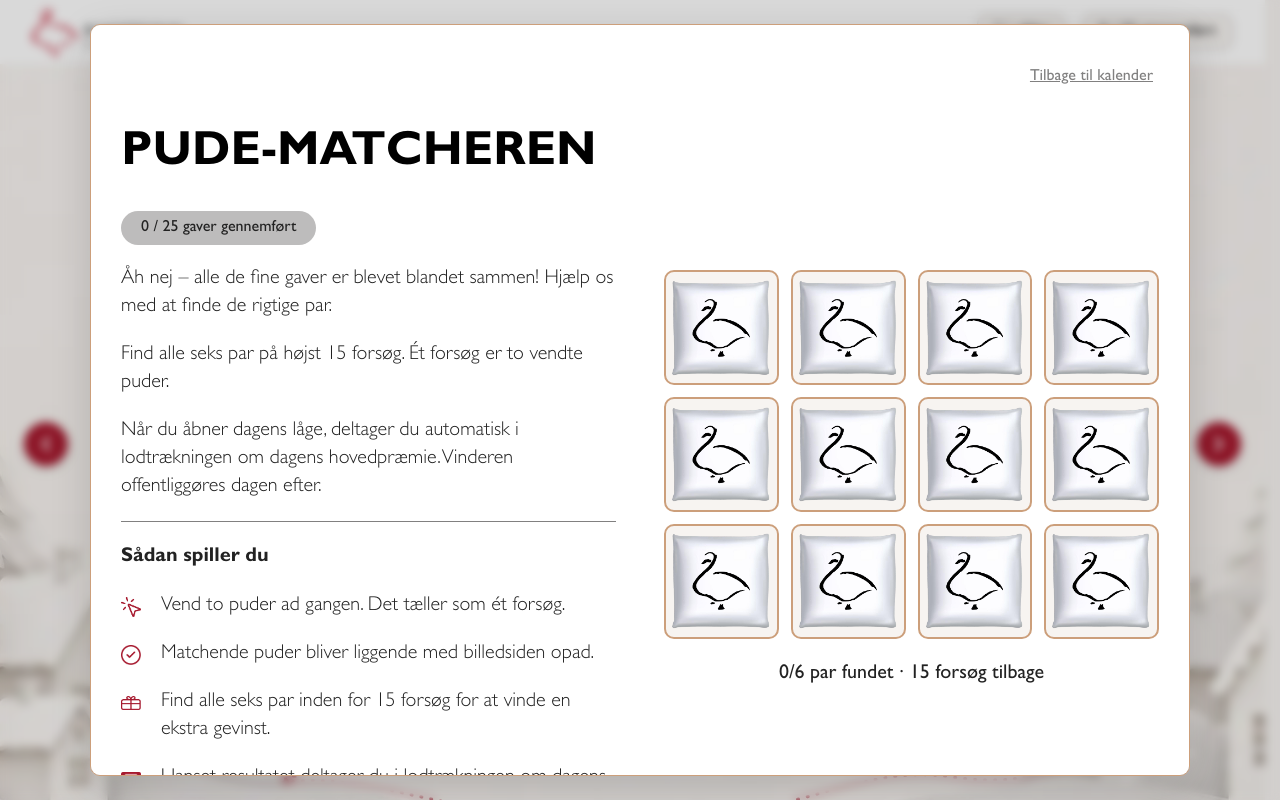
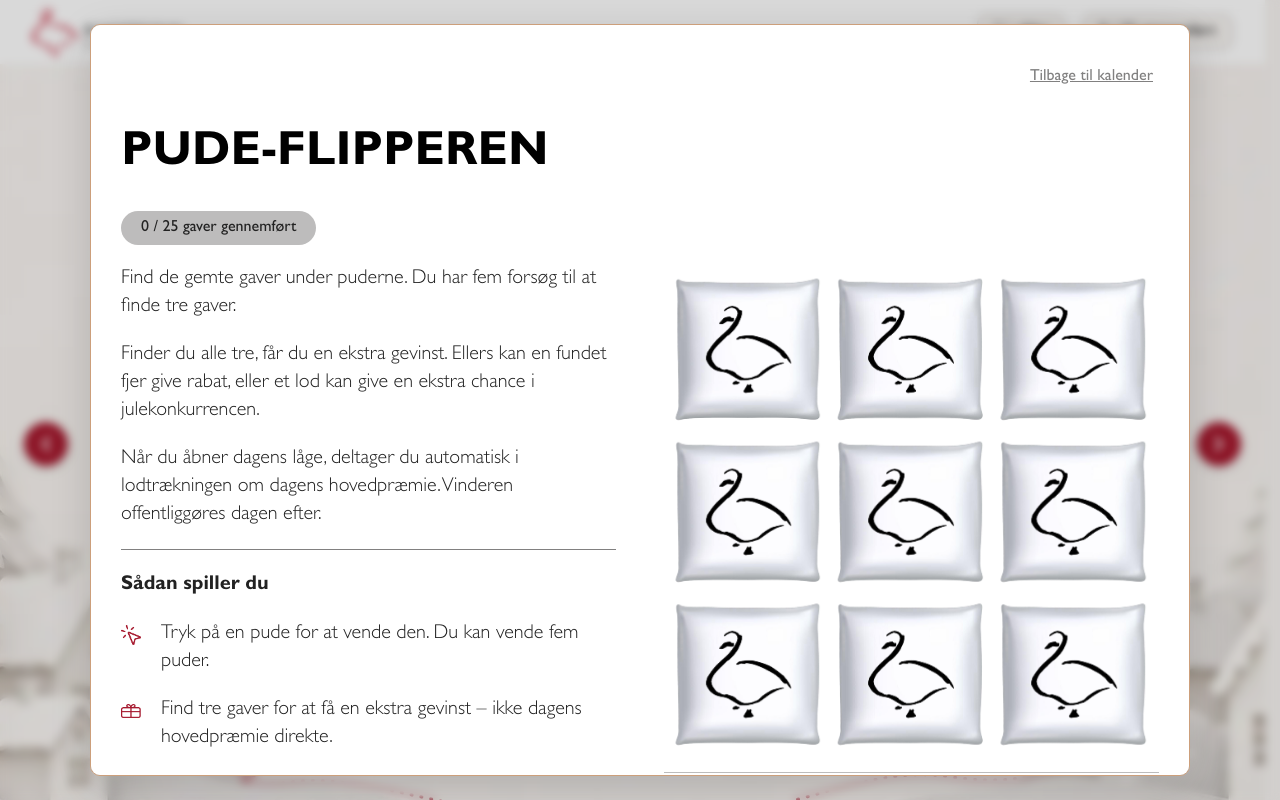
Before and after one commit to t1ger-scripts/julekalender, a React (Vite) app: page / in a window 1280 px wide. Both pictures are taken after a click on the button "ÅBN GAVEN". Shown: the top 800 px of the page. Built offline with nearby package versions, Linux system fonts and the light colour scheme.

Commit message:
feat: connect pillow flipper with saved rewards and revisit

```diff
--- a/src/components/activities/ScratchCard.tsx
+++ b/src/components/activities/ScratchCard.tsx
@@ -1 +1,174 @@
-/* Indeholder skrabeloddet og melder gennemførelse tilbage til kalenderen. */
+import { useRef, useState } from 'react'
+import type {
+  ActivityResult,
+  ScratchGame,
+  ScratchOutcomeType,
+} from '../../types/calendar'
+
+interface ScratchCardProps {
+  game: ScratchGame
+  onComplete: (result: ActivityResult) => void
+}
+
+type RevealedPillows = Partial<Record<number, ScratchOutcomeType>>
+
+// Vælger udfald med vægtningen fra JSON.
+function chooseOutcome(
+  weights: ScratchGame['outcomeWeights'],
+): ScratchOutcomeType {
+  const total = weights.gift + weights.feather + weights.ticket
+  const roll = Math.random() * total
+
+  if (roll < weights.gift) return 'gift'
+  if (roll < weights.gift + weights.feather) return 'feather'
+
+  return 'ticket'
+}
+
+// Bevarer belønningsprioriteringen fra Eskilds seneste version.
+function getResult(
+  game: ScratchGame,
+  outcomes: ScratchOutcomeType[],
+): ActivityResult {
+  const gifts = outcomes.filter((value) => value === 'gift').length
+  const feathers = outcomes.filter((value) => value === 'feather').length
+  const tickets = outcomes.filter((value) => value === 'ticket').length
+
+  if (gifts >= game.giftsToWin) {
+    return {
+      tickets: game.reward.type === 'ticket' ? game.reward.value : 0,
+      discountPercent:
+        game.reward.type === 'discount' ? game.reward.value : 0,
+    }
+  }
+
+  const discountPercent = feathers * game.outcomes.feather.discount
+
+  if (discountPercent > 0) {
+    return { tickets: 0, discountPercent }
+  }
+
+  return { tickets, discountPercent: 0 }
+}
+
+// Vender puder og returnerer resultatet, når spillet er afsluttet.
+function ScratchCard({ game, onComplete }: ScratchCardProps) {
+  const revealedRef = useRef<RevealedPillows>({})
+  const finishedRef = useRef(false)
+
+  const [revealed, setRevealed] = useState<RevealedPillows>({})
+
+  const outcomes = Object.values(revealed)
+  const revealedCount = outcomes.length
+  const giftsFound = outcomes.filter((value) => value === 'gift').length
+  const hasFinished =
+    giftsFound >= game.giftsToWin ||
+    revealedCount >= game.attemptLimit
+
+  const outcomeLabels = {
+    gift: 'gave',
+    feather: 'fjer',
+    ticket: 'lod',
+  }
+
+  const weights = Object.values(game.outcomeWeights)
+  const validWeights =
+    weights.every((value) => Number.isFinite(value) && value >= 0) &&
+    weights.some((value) => value > 0)
+
+  if (
+    !validWeights ||
+    !Number.isInteger(game.fieldCount) ||
+    !Number.isInteger(game.attemptLimit) ||
+    !Number.isInteger(game.giftsToWin) ||
+    game.attemptLimit < 1 ||
+    game.attemptLimit > game.fieldCount ||
+    game.giftsToWin < 1 ||
+    game.giftsToWin > game.attemptLimit
+  ) {
+    return (
+      <p role="alert">
+        Pudeflipperens indstillinger er ugyldige.
+      </p>
+    )
+  }
+
+  function handleFlip(index: number) {
+    const current = revealedRef.current
+
+    if (finishedRef.current || current[index] !== undefined) return
+
+    const next: RevealedPillows = {
+      ...current,
+      [index]: chooseOutcome(game.outcomeWeights),
+    }
+
+    revealedRef.current = next
+    setRevealed(next)
+
+    const nextOutcomes = Object.values(next).filter(
+      (value): value is ScratchOutcomeType => value !== undefined,
+    )
+
+    const nextGifts = nextOutcomes.filter(
+      (value) => value === 'gift',
+    ).length
+
+    const isFinished =
+      nextGifts >= game.giftsToWin ||
+      nextOutcomes.length >= game.attemptLimit
+
+    if (!isFinished) return
+
+    finishedRef.current = true
+    onComplete(getResult(game, nextOutcomes))
+  }
+
+  return (
+    <div className="scratch-game">
+      <div className="scratch-grid">
+        {Array.from({ length: game.fieldCount }, (_, index) => {
+          const outcome = revealed[index]
+
+          return (
+            <button
+              key={index}
+              type="button"
+              className={
+                `scratch-cell${outcome ? ' is-flipped' : ''}`
+              }
+              onClick={() => handleFlip(index)}
+              disabled={outcome !== undefined || hasFinished}
+              aria-label={
+                outcome
+                  ? `Pude ${index + 1}: ${outcomeLabels[outcome]}`
+                  : `Vend pude ${index + 1}`
+              }
+            >
+              <span className="scratch-cell__inner">
+                <span className="scratch-cell__face">
+                  <img src={game.frontImage} alt="" />
+                </span>
+
+                <span className="scratch-cell__face scratch-cell__back">
+                  {outcome && (
+                    <img
+                      src={game.outcomes[outcome].image}
+                      alt=""
+                    />
+                  )}
+                </span>
+              </span>
+            </button>
+          )
+        })}
+      </div>
+
+      <p className="pillows-flipped-counter" aria-live="polite">
+        {revealedCount}/{game.attemptLimit} puder vendt
+      </p>
+    </div>
+  )
+}
+
+export default ScratchCard
--- a/src/pages/CalendarPage.tsx
+++ b/src/pages/CalendarPage.tsx
@@ -10,6 +10,7 @@ import Header from '../components/Header'
 import SpinWheel from '../components/activities/SpinWheel'
 import Quiz from '../components/activities/Quiz'
 import MemoryGame from '../components/activities/MemoryGame'
+import ScratchCard from '../components/activities/ScratchCard'
 import CalendarLayout from '../templates/CalendarLayout'
 import type {
   ActivityResult,
@@ -31,7 +32,7 @@ import {
 // Resultater gemmes også i testtilstand, så genbesøg kan kontrolleres.
 const testConfig = {
   enabled: true,
-  date: '2026-12-03',
+  date: '2026-12-02',
 }
 
 function getCurrentDate(): string {
@@ -173,7 +174,8 @@ function CalendarPage() {
 
     if (
       selectedDoor.activity === 'wheel' ||
-      selectedDoor.activity === 'memory'
+      selectedDoor.activity === 'memory' ||
+      selectedDoor.activity === 'scratch'
     ) {
       setRevealingDate(selectedDoor.date)
     }
@@ -275,6 +277,12 @@ function CalendarPage() {
               game={calendarData.activities.memory.memoryGame}
               onComplete={handleComplete}
             />
+          ) : selectedDoor.activity === 'scratch' ? (
+            <ScratchCard
+              key={selectedDoor.date}
+              game={calendarData.activities.scratch.scratchGame}
+              onComplete={handleComplete}
+            />
           ) : (
             <p>Denne aktivitet er endnu ikke tilkoblet.</p>
           )}
--- a/src/styles/activities.scss
+++ b/src/styles/activities.scss
@@ -430,3 +430,83 @@
   font-size: $text-p-size;
   text-align: center;
 }
+
+// PUDEFLIPPEREN
+
+.scratch-grid {
+  display: grid;
+  grid-template-columns: repeat(3, minmax(0, 1fr));
+  gap: 8px;
+  width: min(100%, 480px);
+  margin-inline: auto;
+}
+
+.scratch-cell {
+  position: relative;
+  width: 100%;
+  aspect-ratio: 1;
+  margin: 0;
+  padding: 0;
+  border: 2px solid transparent;
+  border-radius: $border-medium;
+  background-color: transparent;
+  perspective: 800px;
+  cursor: pointer;
+
+  &:hover:not(:disabled) {
+    border-color: $golden-dark;
+    background-image: $shading-golden;
+  }
+
+  &:focus-visible {
+    outline: 2px solid $red;
+    outline-offset: 3px;
+  }
+
+  &:disabled {
+    cursor: default;
+  }
+
+  &__inner {
+    position: absolute;
+    inset: 0;
+    transform-style: preserve-3d;
+    transition: transform 600ms ease;
+  }
+
+  &__face {
+    position: absolute;
+    inset: 0;
+    display: grid;
+    place-items: center;
+    backface-visibility: hidden;
+
+    img {
+      width: 100%;
+      height: 100%;
+      object-fit: contain;
+    }
+  }
+
+  &__back {
+    transform: rotateY(180deg);
+  }
+
+  &.is-flipped .scratch-cell__inner {
+    transform: rotateY(180deg);
+  }
+}
+
+.pillows-flipped-counter {
+  margin-top: $px-20;
+  padding-top: $px-16;
+  border-top: 1px solid $grey-light;
+  font-size: $px-20;
+  text-align: center;
+}
+
+@media (prefers-reduced-motion: reduce) {
+  .scratch-cell__inner {
+    transition: none;
+  }
+}
```
